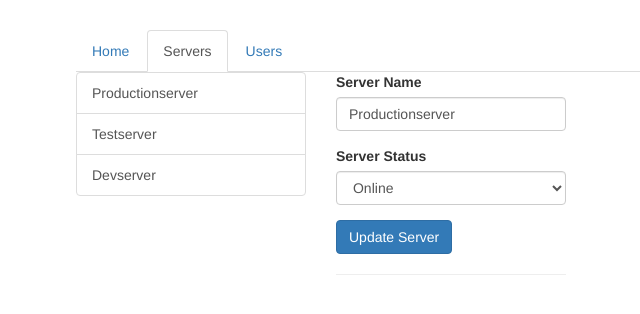
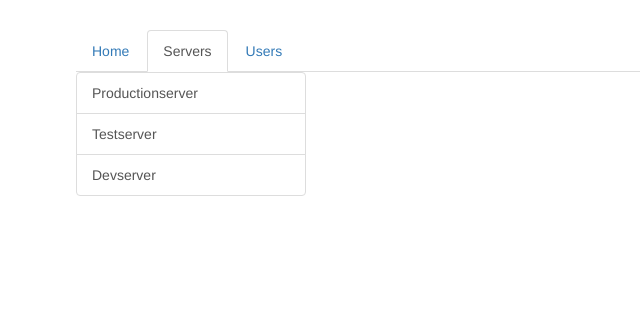
Before and after one commit to pcvenk/angular2-router, an Angular app: page /servers in a window 1280 px wide. Shown: the top 314 px of the page, without its empty margins (189-829 px from the left). Built offline with nearby package versions, Linux system fonts and the light colour scheme.

Commit message:
Adding nested routes

```diff
--- a/src/app/servers/servers.component.html
+++ b/src/app/servers/servers.component.html
@@ -13,8 +13,9 @@
     </div>
   </div>
   <div class="col-xs-12 col-sm-4">
-    <app-edit-server></app-edit-server>
-    <hr>
-    <!--<app-server></app-server>-->
+    <router-outlet></router-outlet>
+    <!--<app-edit-server></app-edit-server>-->
+    <!--<hr>-->
+    <!--&lt;!&ndash;<app-server></app-server>&ndash;&gt;-->
   </div>
 </div>
```
Also changed, not shown: src/app/app.module.ts (+7 -3 lines).
